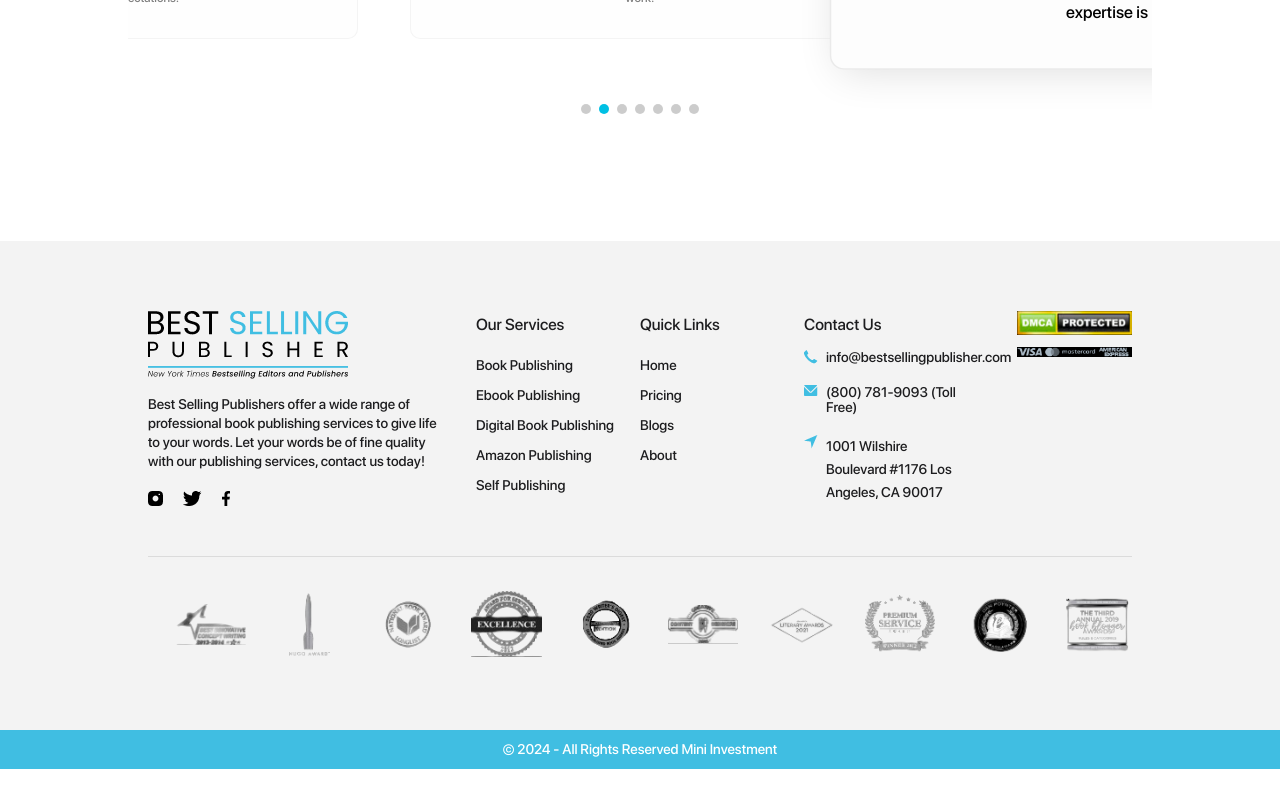
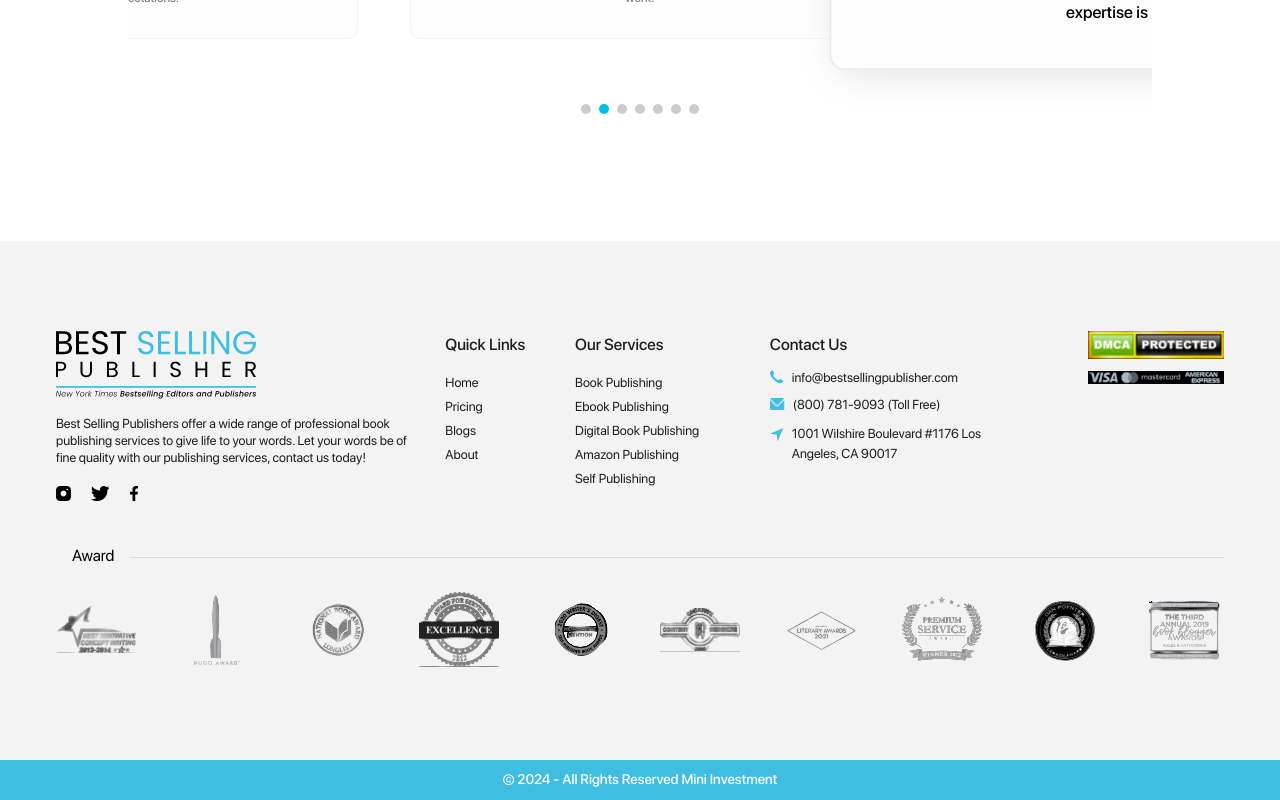
Before and after one commit to Rizwan-Crystallite/bestsellingpublisher-nextjs, a Next.js app: page / in a window 1280 px wide. Shown: the part 6900-7700 px from the top of the page. Before the commit the page ends 7669 px from the top, so only its background shows below. Built offline with nearby package versions, Linux system fonts and the light colour scheme; a web font is replaced by a local one.

Commit message:
Header footer fixes done

```diff
--- a/src/component/Footer1.js
+++ b/src/component/Footer1.js
@@ -46,15 +46,15 @@ const NewFooter = () => {
 
     return (
         <>
-            <footer className='md:py-[40px] py-[70px] bg-[#F3F3F3]'>
-                <div className="px-5 md:container lg:container xl:container">
+            <footer className='xs:py-[40px] py-[90px] bg-[#F3F3F3]'>
+                <div className="sm:px-5 md:container px-14">
                     <div className="grid grid-cols-12">
-                        <div className='col-span-12 lg:col-span-4 xl:col-span-4 pb-4 lg:pb-8'>
+                        <div className='xs:col-span-12 md:col-span-12 lg:col-span-4 col-span-4 pb-4 lg:pb-14'>
                             <div className="logo">
                                 <Link href="/">
                                     <Image src={Logo} alt='Amazon Book Publishing' />
                                 </Link>
-                                <p className='text-[14px] leading-[19px] font-[500] font-secondary pt-4 pb-5 lg:w-11/12'>Best Selling Publishers offer a wide range of professional book publishing services to give life to your words. Let your words be of fine quality with our publishing services, contact us today!</p>
+                                <p className='text-[13px] leading-[17px] font-[400] font-secondary pt-4 pb-5 md:w-full  w-11/12'>Best Selling Publishers offer a wide range of professional book publishing services to give life to your words. Let your words be of fine quality with our publishing services, contact us today!</p>
                                 <ul className='flex items-center gap-x-5'>
                                     <li>
                                         <Link href="javascript:;">
@@ -74,88 +74,88 @@ const NewFooter = () => {
                                 </ul>
                             </div>
                         </div>
-                        <div className="col-span-12 lg:col-span-8 xl:col-span-8 pb-4 lg:pb-8">
-                            <div className="grid grid-cols-1 sm:grid-cols-2 lg:grid-cols-4 xl:grid-cols-4 gap-y-5">
-                                <div className="items">
+                        <div className="xs:col-span-12 md:col-span-12 lg:col-span-8 col-span-8 pb-4 lg:pb-14">
+                            <div className="grid grid-cols-12 gap-y-5">
+                                <div className="xs:col-span-12 col-span-2 items">
+                                    <p className='text-[16px] font-medium font-secondary pb-3'>Quick Links</p>
+                                    <ul>
+                                        <li>
+                                            <Link href="javascript:;" className='text-[13px] font-[400] font-secondary xl:leading-[25px] leading-[15px]'>
+                                                Home
+                                            </Link>
+                                        </li>
+                                        <li>
+                                            <Link href="javascript:;" className='text-[13px] font-[400] font-secondary xl:leading-[25px] leading-[15px]'>
+                                                Pricing
+                                            </Link>
+                                        </li>
+                                        <li>
+                                            <Link href="javascript:;" className='text-[13px] font-[400] font-secondary xl:leading-[25px] leading-[15px]'>
+                                                Blogs
+                                            </Link>
+                                        </li>
+                                        <li>
+                                            <Link href="javascript:;" className='text-[13px] font-[400] font-secondary xl:leading-[25px] leading-[15px]'>
+                                                About
+                                            </Link>
+                                        </li>
+                                    </ul>
+                                </div>
+                                <div className="xs:col-span-12 col-span-3 items">
                                     <p className='text-[16px] font-medium font-secondary pb-3'>Our Services</p>
                                     <ul>
                                         <li>
-                                            <Link href="javascript:;" className='text-[14px] font-medium font-secondary leading-[30px]'>
+                                            <Link href="javascript:;" className='text-[13px] font-[400] font-secondary xl:leading-[25px] leading-[15px]'>
                                                 Book Publishing
                                             </Link>
                                         </li>
                                         <li>
-                                            <Link href="javascript:;" className='text-[14px] font-medium font-secondary leading-[30px]'>
+                                            <Link href="javascript:;" className='text-[13px] font-[400] font-secondary xl:leading-[25px] leading-[15px]'>
                                                 Ebook Publishing
                                             </Link>
                                         </li>
                                         <li>
-                                            <Link href="javascript:;" className='text-[14px] font-medium font-secondary leading-[30px]'>
+                                            <Link href="javascript:;" className='text-[13px] font-[400] font-secondary xl:leading-[25px] leading-[15px]'>
                                                 Digital Book Publishing
                                             </Link>
                                         </li>
                                         <li>
-                                            <Link href="javascript:;" className='text-[14px] font-medium font-secondary leading-[30px]'>
+                                            <Link href="javascript:;" className='text-[13px] font-[400] font-secondary xl:leading-[25px] leading-[15px]'>
                                                 Amazon  Publishing
                                             </Link>
                                         </li>
                                         <li>
-                                            <Link href="javascript:;" className='text-[14px] font-medium font-secondary leading-[30px]'>
+                                            <Link href="javascript:;" className='text-[13px] font-[400] font-secondary xl:leading-[25px] leading-[15px]'>
                                                 Self Publishing
                                             </Link>
                                         </li>
                                     </ul>
                                 </div>
-                                <div className="items">
-                                    <p className='text-[16px] font-medium font-secondary pb-3'>Quick Links</p>
-                                    <ul>
-                                        <li>
-                                            <Link href="javascript:;" className='text-[14px] font-medium font-secondary leading-[30px]'>
-                                                Home
-                                            </Link>
-                                        </li>
-                                        <li>
-                                            <Link href="javascript:;" className='text-[14px] font-medium font-secondary leading-[30px]'>
-                                                Pricing
-                                            </Link>
-                                        </li>
-                                        <li>
-                                            <Link href="javascript:;" className='text-[14px] font-medium font-secondary leading-[30px]'>
-                                                Blogs
-                                            </Link>
-                                        </li>
-                                        <li>
-                                            <Link href="javascript:;" className='text-[14px] font-medium font-secondary leading-[30px]'>
-                                                About
-                                            </Link>
-                                        </li>
-                                    </ul>
-                                </div>
-                                <div className="items">
+                                <div className="xs:col-span-12 col-span-4 items">
                                     <p className='text-[16px] font-medium font-secondary pb-3'>Contact Us</p>
                                     <ul>
-                                        <li className='mb-5'>
-                                            <Link href="mailto:;" className='flex items-start gap-x-2 text-[14px] font-medium font-secondary leading-[15px]'>
-                                                <Image src={Tel} alt='Amazon Book Publishing ' />
+                                        <li className='xl:pb-5 pb-3'>
+                                            <Link href="mailto:;" className='flex items-start gap-x-2 text-[13px] font-[400] font-secondary xl:leading-[25px] leading-[15px]'>
+                                                <Image src={Tel} alt='Amazon Book Publishing ' className='min-h-[25px]object-contain ' />
                                                 info@bestsellingpublisher.com
                                             </Link>
                                         </li>
-                                        <li className='mb-5'>
-                                            <Link href="javascript:;" className='flex items-start gap-x-2 text-[14px] font-medium font-secondary leading-[15px]'>
-                                                <Image src={Email} alt='Amazon Book Publishing ' />
+                                        <li className='xl:pb-5 pb-3'>
+                                            <Link href="javascript:;" className='flex items-start gap-x-2 text-[13px] font-[400] font-secondary xl:leading-[25px] leading-[15px]'>
+                                                <Image src={Email} alt='Amazon Book Publishing ' className='object-contain w-[15px] h-[15px]' />
                                                 (800) 781-9093 (Toll Free)
                                             </Link>
                                         </li>
-                                        <li className='mb-5'>
-                                            <Link href="javascript:;" className='flex items-start gap-x-2 text-[14px] font-medium font-secondary leading-[23px]'>
-                                                <Image src={Location} alt='Amazon Book Publishing ' />
+                                        <li className='xl:pb-5 pb-3'>
+                                            <Link href="javascript:;" className='flex items-start gap-x-2 text-[13px] font-[400] font-secondary xl:leading-[25px] leading-[20px]'>
+                                                <Image src={Location} alt='Amazon Book Publishing ' className='min-h-[25px]object-contain xl:pt-0 pt-1' />
                                                 1001 Wilshire Boulevard #1176
                                                 Los Angeles, CA 90017
                                             </Link>
                                         </li>
                                     </ul>
                                 </div>
-                                <div className="payment_method">
+                                <div className="xs:col-span-12 col-span-3 payment_method">
                                     <Image src={Payment1} alt='Amazon Book Publishing' className='mb-3 sm:ml-auto lg:w-[70%] lg:ml-auto' />
                                     <Image src={Payment2} alt='Amazon Book Publishing' className='sm:ml-auto lg:w-[70%] lg:ml-auto' />
                                 </div>
@@ -163,7 +163,7 @@ const NewFooter = () => {
                         </div>
                         <div className="col-span-12">
                             <div className="xl:flex lg:flex items-center justify-between gap-x-7 pt-4 lg:pt-8 border-t border-[#DBDBDB] relative hidden">
-                                <p></p>
+                                <p className='text-black text-[16px] font-[400] font-secondary absolute top-[-16px] left-0 bg-[#F3F3F3] px-4'>Award</p>
                                 <div className="slide">
                                     <Image src={Slide1} alt='Amazon Book Publishing ' />
                                 </div>
```
